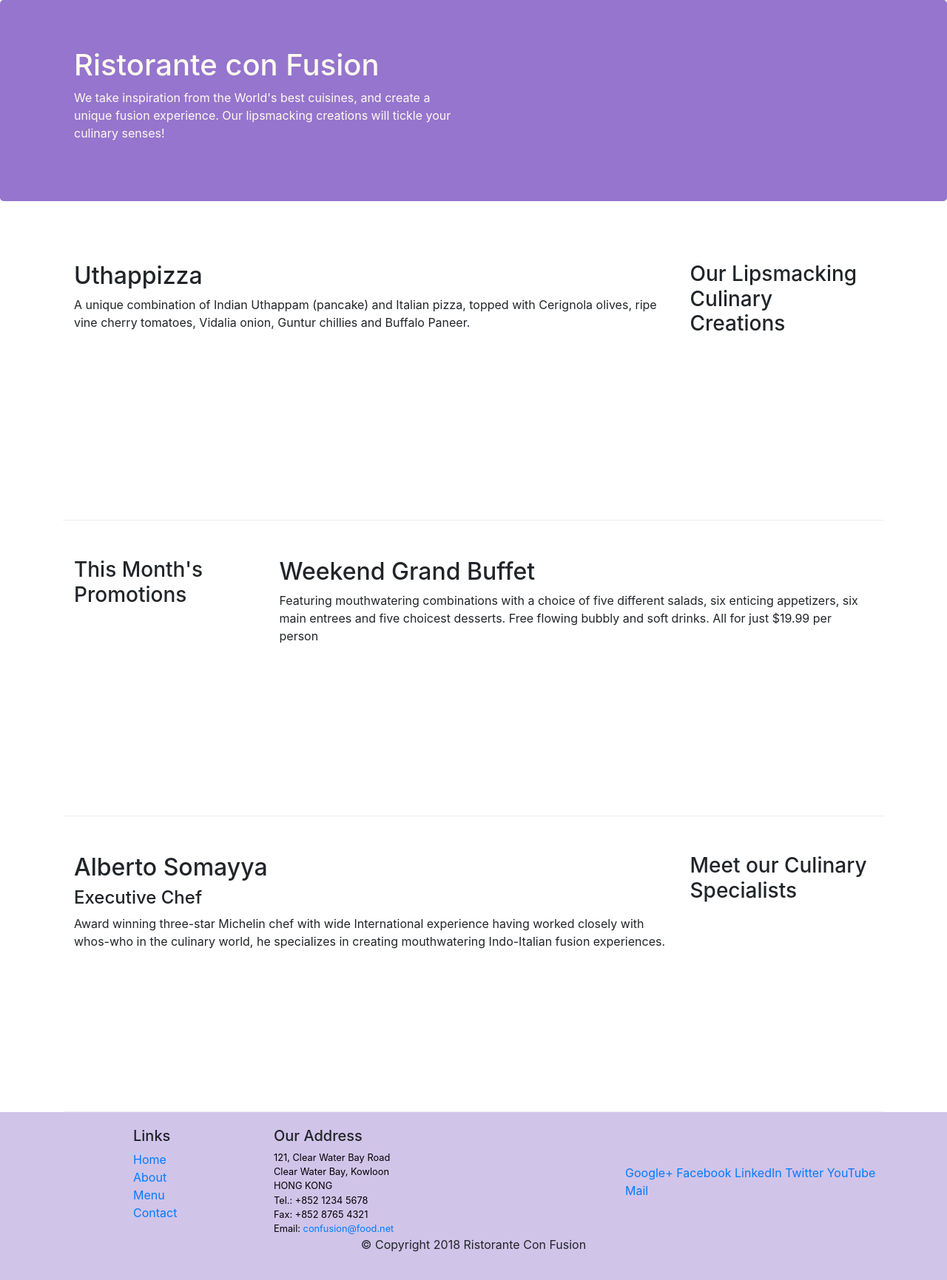
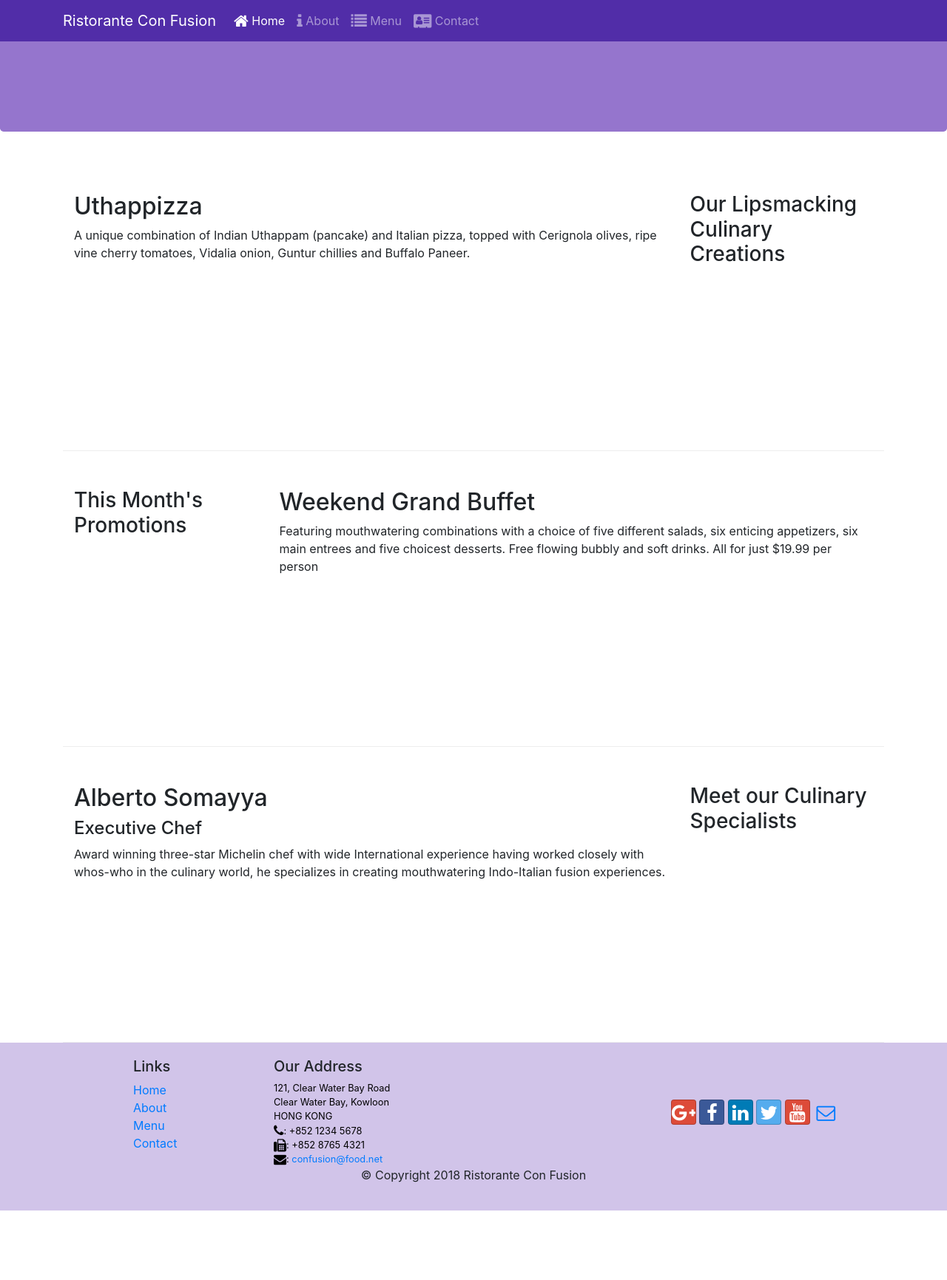
Before and after one commit to meitr71/ex-07-13, a website: page index.html in a window 1280 px wide. Shown: the whole page at 74% size. After the commit the page ends 1637 px from the top, so only its background shows below. Drawn offline with nearby package versions, Linux system fonts and the light colour scheme.

Commit message:
Icon Fonts

```diff
--- a/css/aboutUs.css
+++ b/css/aboutUs.css
@@ -4,7 +4,7 @@
 }
 .row-content {
     margin: 0px auto;
-    padding: 50px 0px 50px 0px;
+    padding: 25px 0px 25px 0px;
     border-bottom: 1px ridge;
 }
 
--- a/css/style.css
+++ b/css/style.css
@@ -1,6 +1,6 @@
 .row-header {
     margin: 0px auto;
-    ·padding: 0px;
+    padding: 0px;
 }
 
 
@@ -32,3 +32,12 @@
     color: black;
 
 }
+
+body{
+    padding:50px 0px 0px 0px;
+    z-index:0;
+}
+
+.navbar-dark {
+     background-color: #512DA8;
+}
--- a/index.html
+++ b/index.html
@@ -7,20 +7,29 @@
     <title>Ristorante Con Function</title>
     <link rel="stylesheet" href="node_modules/bootstrap/dist/css/bootstrap.min.css">
     <link rel="stylesheet" href="css/style.css">
+    <link rel="stylesheet" href="node_modules/font-awesome/css/font-awesome.min.css">
+    <link rel="stylesheet" href="node_modules/bootstrap-social/bootstrap-social.css">
 </head>
 <body>
     <header class="jumbotron">
-        <div class="container">
-            <div class="row row-header">
-                <div class="col-12 col-sm-6">
-                    <h1>Ristorante con Fusion</h1>
-                    <p>We take inspiration from the World's best cuisines, and create a unique fusion experience. Our lipsmacking creations will tickle your culinary senses!</p>
-                </div>
-                <div class=" col-12 col-sm">
-                </div>
-            </div>
+        <nav class="navbar navbar-dark navbar-expand-sm fixed-top">
+          <div class="container">
+            <button class="navbar-toggler" type="button" data-toggle="collapse" data-target="#Navbar" title="nav">
+              <span class="navbar-toggler-icon"></span>
+            </button>
+             <a class="navbar-brand" href="#">Ristorante Con Fusion</a>
+             <div class="collapse navbar-collapse" id="Navbar">
+                  <ul class="navbar-nav mr-auto">
+                    <li class="nav-item active"><a class="nav-link" href="#"><span class="fa fa-home fa-lg"></span> Home</a></li>
+                    <li class="nav-item"><a class="nav-link" href="./aboutus.html"><span class="fa fa-info fa-lg"></span> About</a></li>
+                    <li class="nav-item"><a class="nav-link" href="#"><span class="fa fa-list fa-lg"></span> Menu</a></li>
+                    <li class="nav-item"><a class="nav-link" href="#"><span class="fa fa-address-card fa-lg"></span> Contact</a></li>
+
+                  </ul>
+          </div>
         </div>
-    </header>
+        </nav>
+      </header>
 
     <div class="container">
         <div class="row row-content" >
@@ -74,19 +83,21 @@
 		              121, Clear Water Bay Road<br>
 		              Clear Water Bay, Kowloon<br>
 		              HONG KONG<br>
-		              Tel.: +852 1234 5678<br>
-		              Fax: +852 8765 4321<br>
-		              Email: <a href="mailto:confusion@food.net">confusion@food.net</a>
+		              <i class="fa fa-phone fa-lg"></i>: +852 1234 5678<br>
+                      <i class="fa fa-fax fa-lg"></i>: +852 8765 4321<br>
+                      <i class="fa fa-envelope fa-lg"></i>:
+                      <a href="mailto:confusion@food.net">confusion@food.net</a>
+
 		           </address>
                 </div>
                 <div class="col-12 col-sm-4 align-self-center">
-                    <div>
-                        <a href="http://google.com/+">Google+</a>
-                        <a href="http://www.facebook.com/profile.php?id=">Facebook</a>
-                        <a href="http://www.linkedin.com/in/">LinkedIn</a>
-                        <a href="http://twitter.com/">Twitter</a>
-                        <a href="http://youtube.com/">YouTube</a>
-                        <a href="mailto:">Mail</a>
+                    <div class="text-center">
+                        <a title="social" class="btn btn-social-icon btn-google" href="http://google.com/+"><i class="fa fa-google-plus"></i></a>
+                        <a title="social" class="btn btn-social-icon btn-facebook" href="http://www.facebook.com/profile.php?id="><i class="fa fa-facebook"></i></a>
+                        <a title="social" class="btn btn-social-icon btn-linkedin" href="http://www.linkedin.com/in/"><i class="fa fa-linkedin"></i></a>
+                        <a title="social" class="btn btn-social-icon btn-twitter" href="http://twitter.com/"><i class="fa fa-twitter"></i></a>
+                        <a title="social" class="btn btn-social-icon btn-google" href="http://youtube.com/"><i class="fa fa-youtube"></i></a>
+                        <a title="social" class="btn btn-social-icon" href="mailto:"><i class="fa fa-envelope-o"></i></a>
                     </div>
                 </div>
            </div>
```
Also changed, not shown: aboutus.html (+18 -14 lines), package.json (+5 -4 lines), 1 other file.
